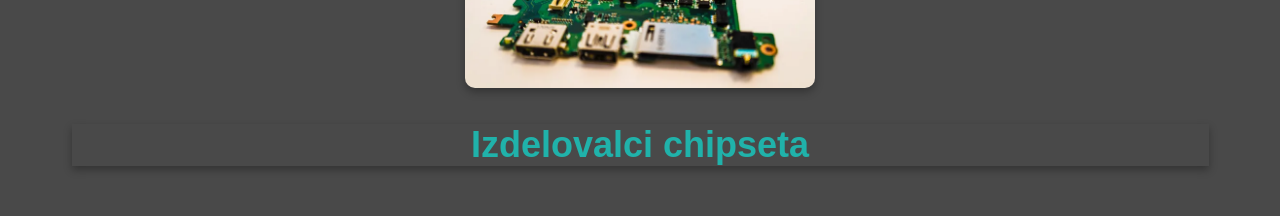
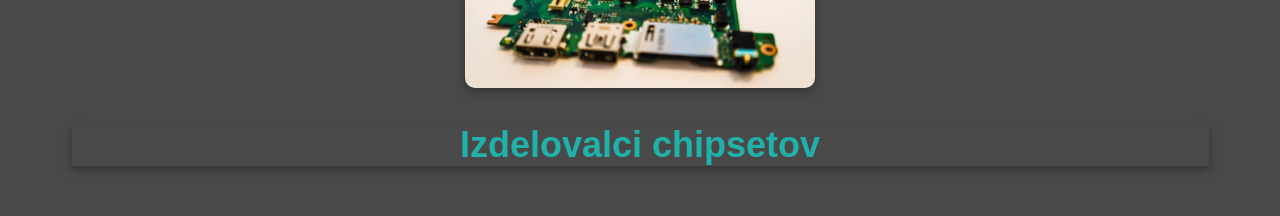
Before and after one commit to liamSimonic/Chipset, a plain HTML site: page index.html in a window 1280 px wide. Shown: the part 1840-2056 px from the top of the page. Drawn offline with Linux system fonts and the light colour scheme.

Commit message:
Update index.html

```diff
--- a/index.html
+++ b/index.html
@@ -42,7 +42,7 @@
                 </p>
             </pre>
             <img src="slike/telefonChipset.png" alt="telefonChipset" class="img">
-            <p class="p1">Izdelovalci chipseta</p>
+            <p class="p1">Izdelovalci chipsetov</p>
             <pre>
                 <p class="p2">AMD
                     Intel
```
